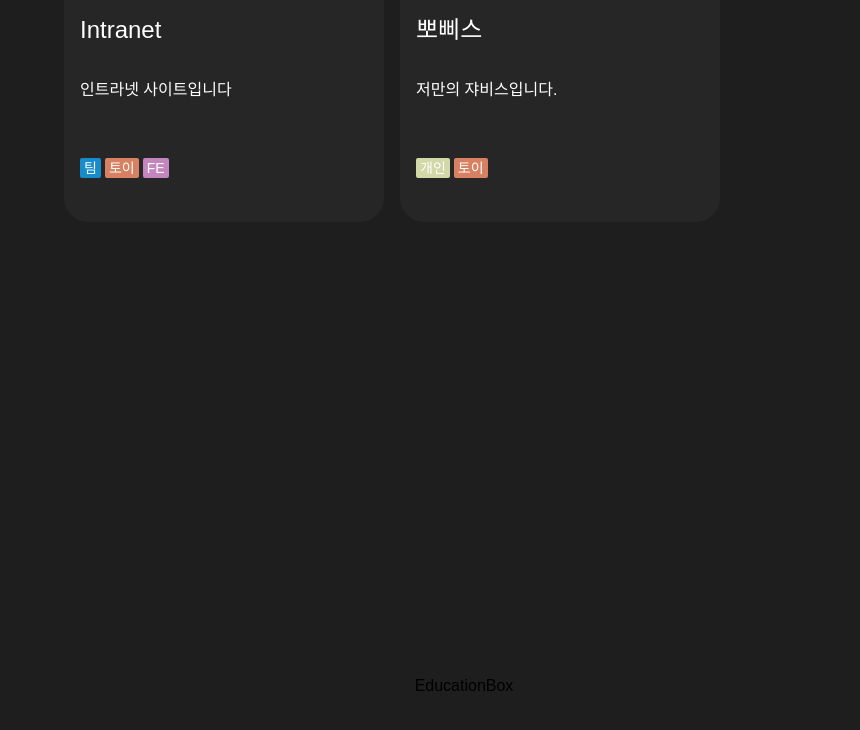
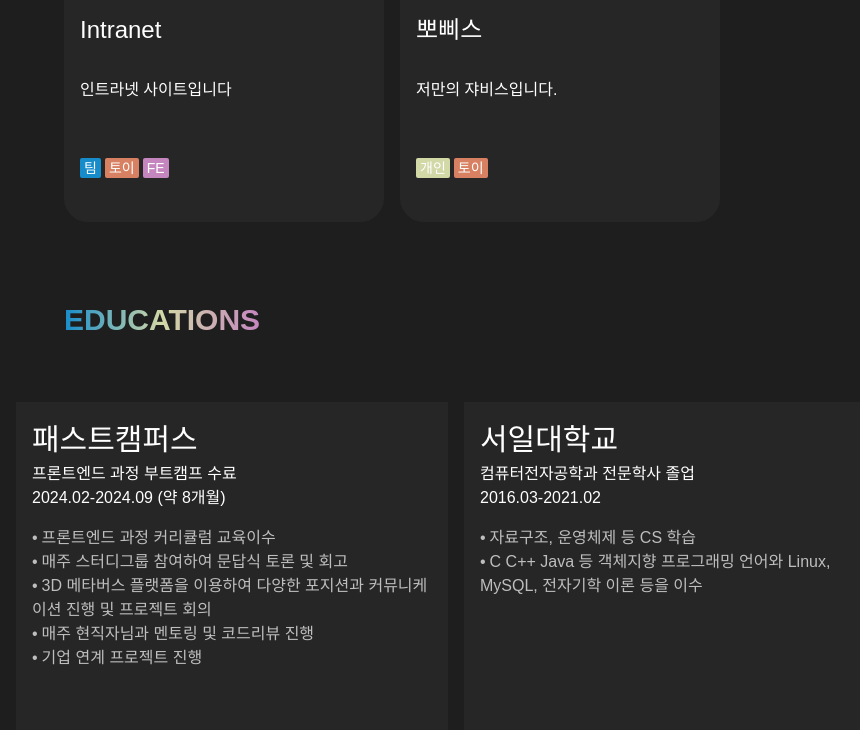
Before and after one commit to Hyun-EG/portfolio, a Next.js app: page / in a window 1280 px wide. Shown: the part 2830-3560 px from the top of the page, without its empty margins (368-1228 px from the left). Built offline with nearby package versions, Linux system fonts and the light colour scheme.

Commit message:
Docs: 이수한 교육 내용 작성

```diff
--- a/components/education/EduBox.tsx
+++ b/components/education/EduBox.tsx
@@ -4,6 +4,8 @@ import { useEffect, useRef } from "react";
 import { useDispatch } from "react-redux";
 import { showNav } from "@/features/nav/navSlice";
 import { observeNav } from "@/utils/observeNav";
+import Card from "./Card";
+import TitleBox from "./../common/TitleBox";
 
 const EducationBox = () => {
   const eduRef = useRef(null);
@@ -18,9 +20,32 @@ const EducationBox = () => {
   return (
     <div
       ref={eduRef}
-      className="w-full min-h-screen pl-96 bg-bgBlack text-black flex justify-center items-center"
+      className="w-full min-h-screen pl-96 bg-bgBlack text-black text-white"
     >
-      EducationBox
+      <TitleBox>EDUCATIONS</TitleBox>
+      <div className="pt-12 pr-4 flex gap-4 justify-center items-center">
+        <Card
+          title="패스트캠퍼스"
+          content="프론트엔드 과정 부트캠프 수료"
+          date="2024.02-2024.09 (약 8개월)"
+          options={[
+            "프론트엔드 과정 커리큘럼 교육이수",
+            "매주 스터디그룹 참여하여 문답식 토론 및 회고",
+            "3D 메타버스 플랫폼을 이용하여 다양한 포지션과 커뮤니케이션 진행 및 프로젝트 회의",
+            "매주 현직자님과 멘토링 및 코드리뷰 진행",
+            "기업 연계 프로젝트 진행",
+          ]}
+        />
+        <Card
+          title="서일대학교"
+          content="컴퓨터전자공학과 전문학사 졸업"
+          date="2016.03-2021.02"
+          options={[
+            "자료구조, 운영체제 등 CS 학습",
+            "C C++ Java 등 객체지향 프로그래밍 언어와 Linux, MySQL, 전자기학 이론 등을 이수",
+          ]}
+        />
+      </div>
     </div>
   );
 };
```
